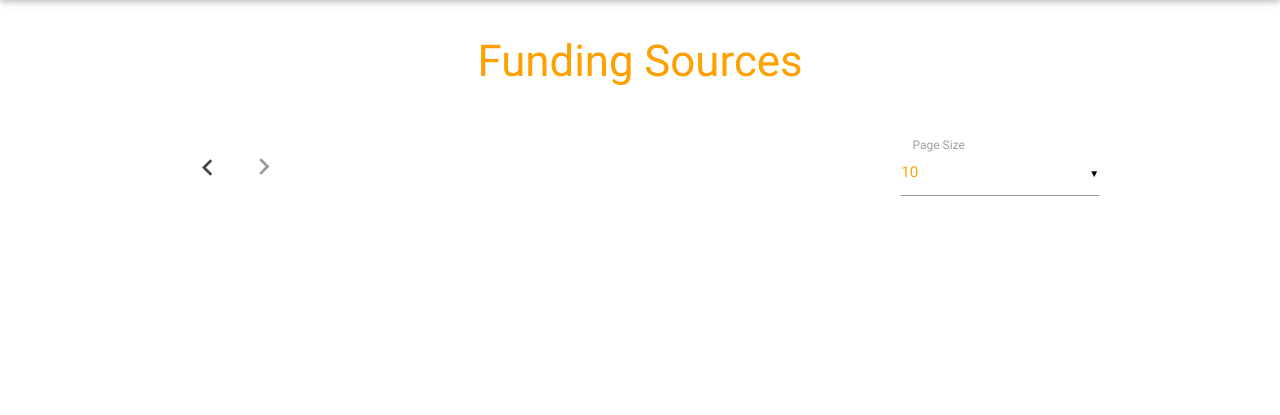
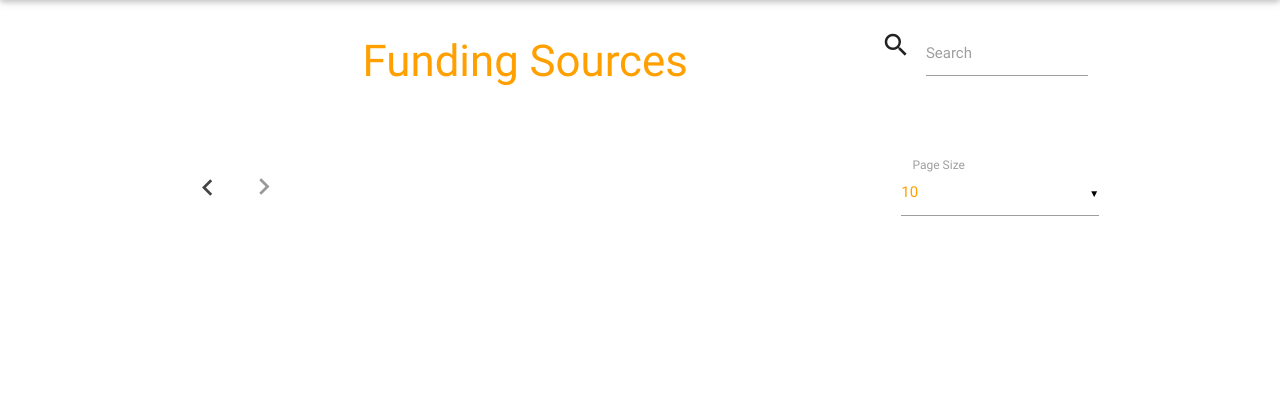
Before and after one commit to CMU-Senate/Funding-at-CMU, a Python web app: template templates/browse.html in a window 1280 px wide. Shown: the part 64-479 px from the top of the page. Run offline with Jinja, Linux system fonts and the light colour scheme; the template is opened without the code that fills it, so the values that code supplies are empty.

Commit message:
Add search to frontend

```diff
--- a/templates/browse.html
+++ b/templates/browse.html
@@ -5,7 +5,16 @@
 {% block main %}
 <div class="section no-pad-bot">
   <div class="container">
-    <h3 class="amber-text text-darken-2 center" style="margin-bottom: 2rem;">Funding Sources</h3>
+    <div class="row">
+      <div class="col s9">
+        <h3 class="amber-text text-darken-2 center" style="margin-bottom: 2rem;">Funding Sources</h3>
+      </div>
+      <div class="input-field col s3">
+        <i class="material-icons prefix">search</i>
+        <input id="icon_prefix" type="text" class="validate">
+        <label for="icon_prefix">Search</label>
+      </div>
+    </div>
 
     <div class="row">
       <ul class="collapsible popout" data-collapsible="accordion">
```
